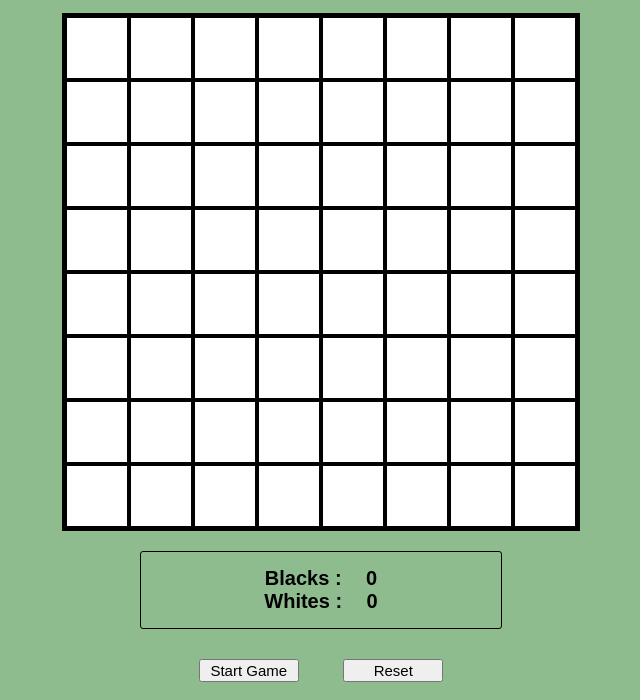
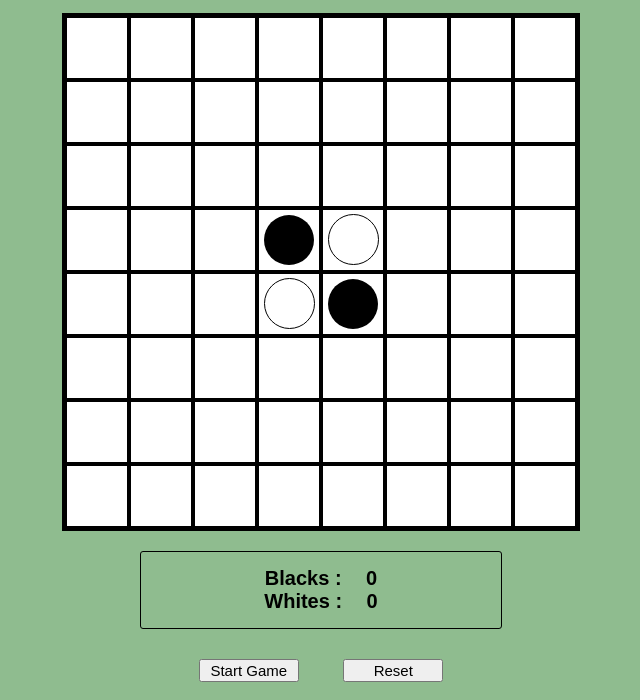
Before and after one commit to AlexKongFY/project1, a website built with Vite: page index.html in a window 1280 px wide. Shown: the part 101-801 px from the top of the page, without its empty margins (319-959 px from the left). Built offline with nearby package versions, Linux system fonts and the light colour scheme.

Commit message:
testing the chess pieces

```diff
--- a/index.html
+++ b/index.html
@@ -46,8 +46,12 @@
         <div class="board-cell" id="d1"></div>
         <div class="board-cell" id="d2"></div>
         <div class="board-cell" id="d3"></div>
-        <div class="board-cell" id="d4"></div>
-        <div class="board-cell" id="d5"></div>
+        <div class="board-cell" id="d4">
+          <div class="black-piece"></div>
+        </div>
+        <div class="board-cell" id="d5">
+          <div class="white-piece"></div>
+        </div>
         <div class="board-cell" id="d6"></div>
         <div class="board-cell" id="d7"></div>
         <div class="board-cell" id="d8"></div>
@@ -55,8 +59,12 @@
         <div class="board-cell" id="e1"></div>
         <div class="board-cell" id="e2"></div>
         <div class="board-cell" id="e3"></div>
-        <div class="board-cell" id="e4"></div>
-        <div class="board-cell" id="e5"></div>
+        <div class="board-cell" id="e4">
+          <div class="white-piece"></div>
+        </div>
+        <div class="board-cell" id="e5">
+          <div class="black-piece"></div>
+        </div>
         <div class="board-cell" id="e6"></div>
         <div class="board-cell" id="e7"></div>
         <div class="board-cell" id="e8"></div>
--- a/style.css
+++ b/style.css
@@ -47,6 +47,20 @@ body {
     font-size: 20px;
 }
 
+.black-piece {
+    width: 50px;
+    height: 50px;
+    border-radius: 100%;
+    background-color: black;
+}
+
+.white-piece {
+    width: 49px;
+    height: 49px;
+    border-radius: 100%;
+    border: 1px solid black;
+}
+
 button {
     font-size: 15px;
     width: 100px;
```
